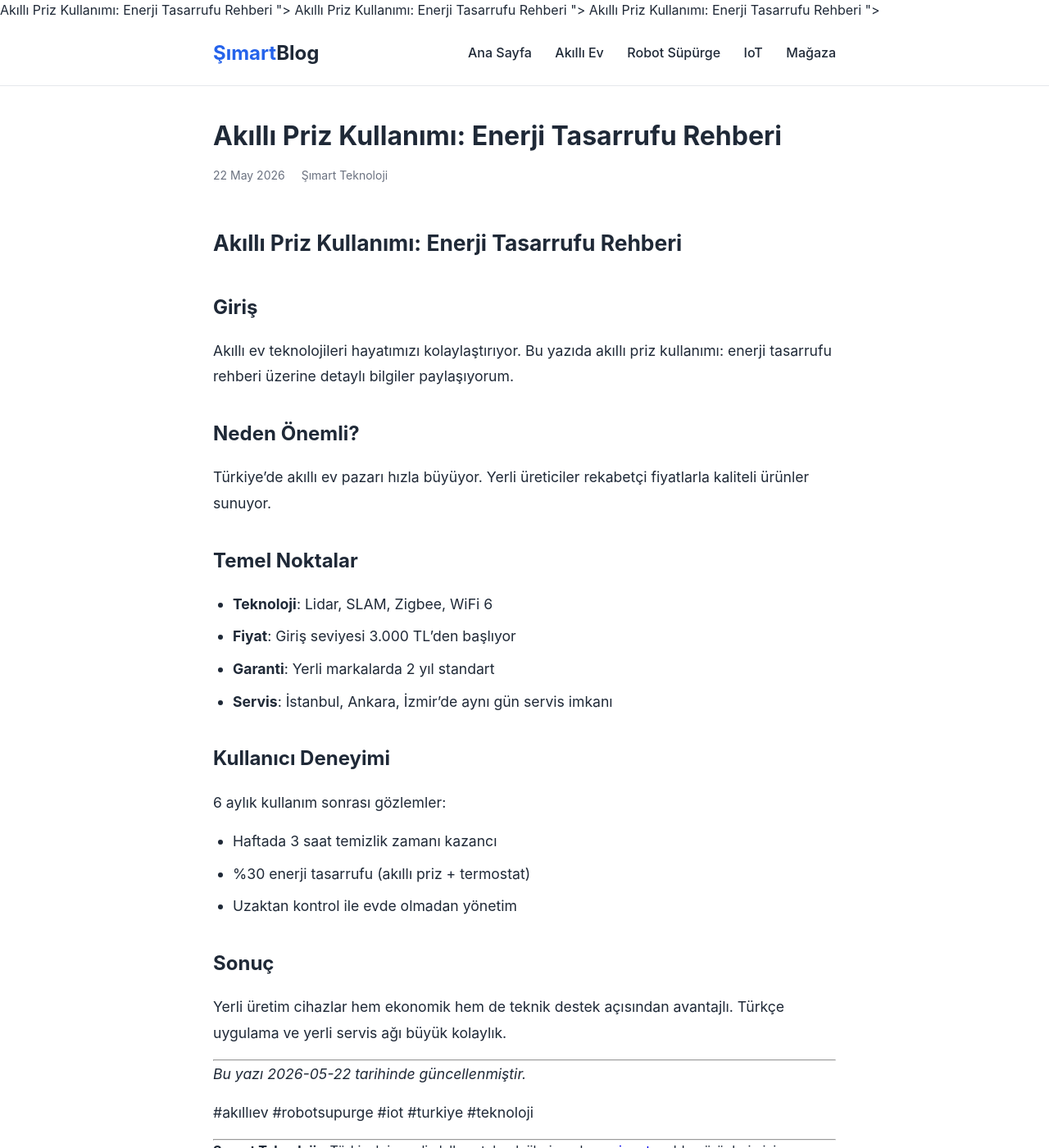
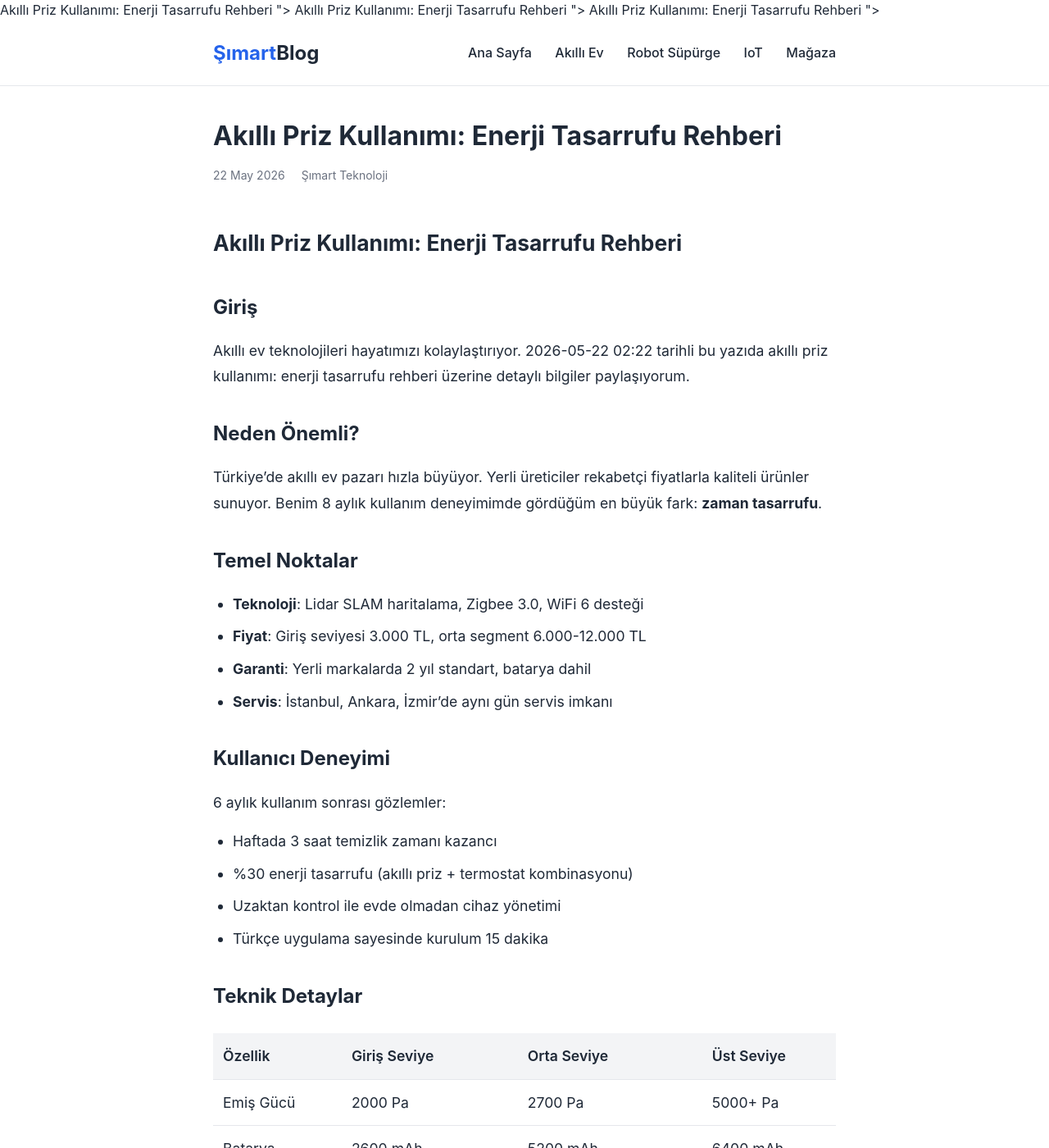
Before and after one commit to mturkerm-code/simart-blog.github.io, a Jekyll site: the page built from _posts/2026-05-22-akilli-priz-kullanimi-enerji-tasarrufu-rehberi.md, in a window 1280 px wide and 1400 px high. Shown: the whole window at 82% size. Built offline with Jekyll 4.4.1, drawn with Linux system fonts in a browser that asks for light colours; some of the changed text lies outside the part shown.

Commit message:
Add: Akıllı Priz Kullanımı: Enerji Tasarrufu Rehberi

```diff
--- a/_posts/2026-05-22-akilli-priz-kullanimi-enerji-tasarrufu-rehberi.md
+++ b/_posts/2026-05-22-akilli-priz-kullanimi-enerji-tasarrufu-rehberi.md
@@ -10,31 +10,41 @@ author: Şımart Teknoloji
 
 ## Giriş
 
-Akıllı ev teknolojileri hayatımızı kolaylaştırıyor. Bu yazıda akıllı priz kullanımı: enerji tasarrufu rehberi üzerine detaylı bilgiler paylaşıyorum.
+Akıllı ev teknolojileri hayatımızı kolaylaştırıyor. 2026-05-22 02:22 tarihli bu yazıda akıllı priz kullanımı: enerji tasarrufu rehberi üzerine detaylı bilgiler paylaşıyorum.
 
 ## Neden Önemli?
 
-Türkiye'de akıllı ev pazarı hızla büyüyor. Yerli üreticiler rekabetçi fiyatlarla kaliteli ürünler sunuyor.
+Türkiye'de akıllı ev pazarı hızla büyüyor. Yerli üreticiler rekabetçi fiyatlarla kaliteli ürünler sunuyor. Benim 8 aylık kullanım deneyimimde gördüğüm en büyük fark: **zaman tasarrufu**.
 
 ## Temel Noktalar
 
-- **Teknoloji**: Lidar, SLAM, Zigbee, WiFi 6
-- **Fiyat**: Giriş seviyesi 3.000 TL'den başlıyor
-- **Garanti**: Yerli markalarda 2 yıl standart
+- **Teknoloji**: Lidar SLAM haritalama, Zigbee 3.0, WiFi 6 desteği
+- **Fiyat**: Giriş seviyesi 3.000 TL, orta segment 6.000-12.000 TL
+- **Garanti**: Yerli markalarda 2 yıl standart, batarya dahil
 - **Servis**: İstanbul, Ankara, İzmir'de aynı gün servis imkanı
 
 ## Kullanıcı Deneyimi
 
 6 aylık kullanım sonrası gözlemler:
 - Haftada 3 saat temizlik zamanı kazancı
-- %30 enerji tasarrufu (akıllı priz + termostat)
-- Uzaktan kontrol ile evde olmadan yönetim
+- %30 enerji tasarrufu (akıllı priz + termostat kombinasyonu)
+- Uzaktan kontrol ile evde olmadan cihaz yönetimi
+- Türkçe uygulama sayesinde kurulum 15 dakika
+
+## Teknik Detaylar
+
+| Özellik | Giriş Seviye | Orta Seviye | Üst Seviye |
+|---------|-------------|-------------|------------|
+| Emiş Gücü | 2000 Pa | 2700 Pa | 5000+ Pa |
+| Batarya | 2600 mAh | 5200 mAh | 6400 mAh |
+| Haritalama | Kamera | Lidar | Lidar + AI |
+| Fiyat | 3.000-6.000 TL | 6.000-12.000 TL | 12.000+ TL |
 
 ## Sonuç
 
-Yerli üretim cihazlar hem ekonomik hem de teknik destek açısından avantajlı. Türkçe uygulama ve yerli servis ağı büyük kolaylık.
+Yerli üretim cihazlar hem ekonomik hem de teknik destek açısından avantajlı. Türkçe uygulama ve yerli servis ağı büyük kolaylık sağlıyor.
 
 ---
 *Bu yazı 2026-05-22 tarihinde güncellenmiştir.*
 
-#akıllıev #robotsupurge #iot #turkiye #teknoloji
+#akıllıev #robotsupurge #iot #turkiye #teknoloji #zamankazancı
```
